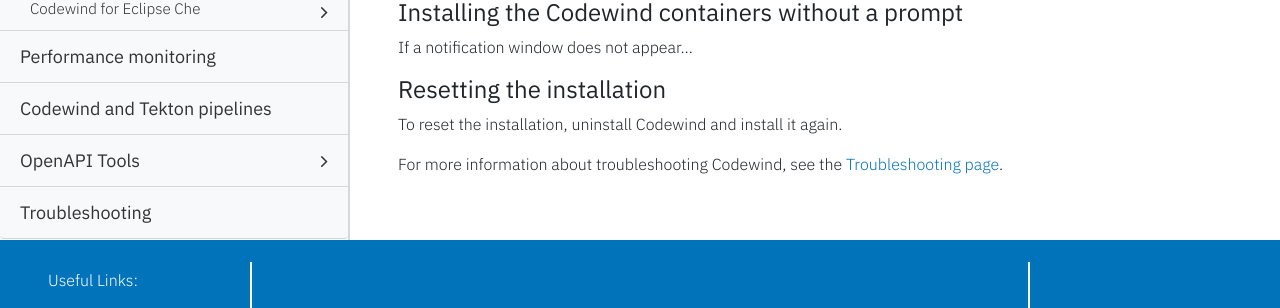
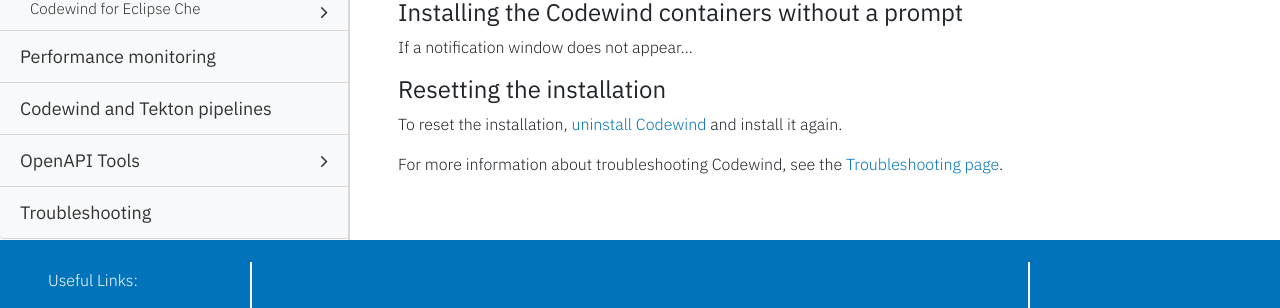
Before and after one commit to eclipse-archived/codewind-docs, a Jekyll site: the page built from docs/_documentations/mdt-vsc-installinfo.md, in a window 1280 px wide and 900 px high, scrolled down 668 px. Shown: the part 435-743 px from the top of the window. Built offline with Jekyll 4.4.1, drawn with Linux system fonts in a browser that asks for light colours; nearby versions of some CDN libraries; part of the change alters nothing that is shown.

Commit message:
Adding link
Signed-off-by: Sarah Ishida <sishida@us.ibm.com>

```diff
--- a/docs/_documentations/mdt-vsc-installinfo.md
+++ b/docs/_documentations/mdt-vsc-installinfo.md
@@ -40,6 +40,6 @@ If you don't click **Install** when the notification window first appears, you c
 If a notification window does not appear...
 
 #### Resetting the installation
-To reset the installation, uninstall Codewind and install it again.
+To reset the installation, [uninstall Codewind](mdt-vsc-uninstall.html) and install it again.
 
 For more information about troubleshooting Codewind, see the [Troubleshooting page](troubleshooting.html).
```
